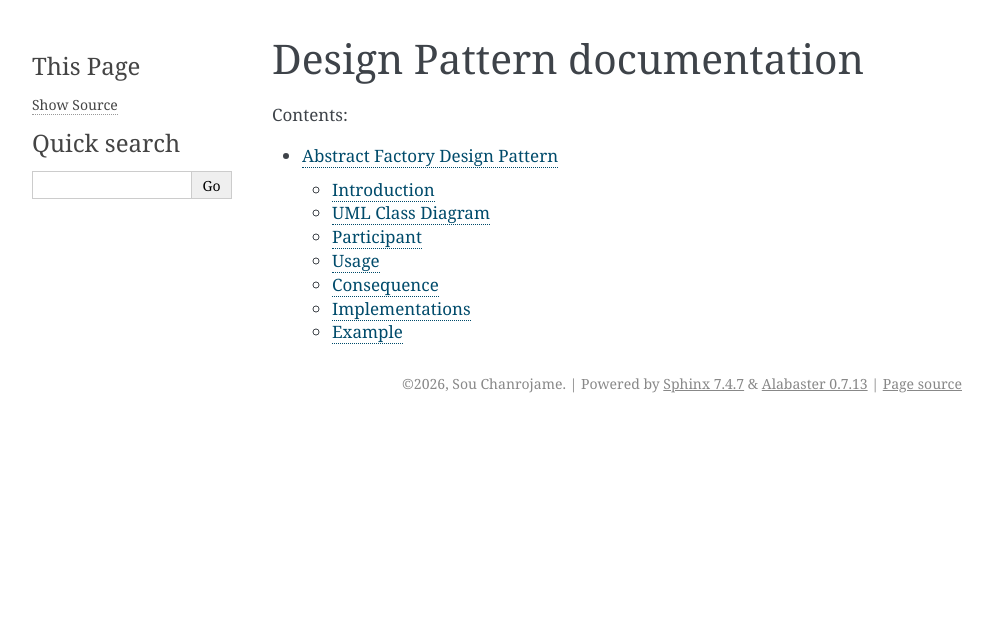
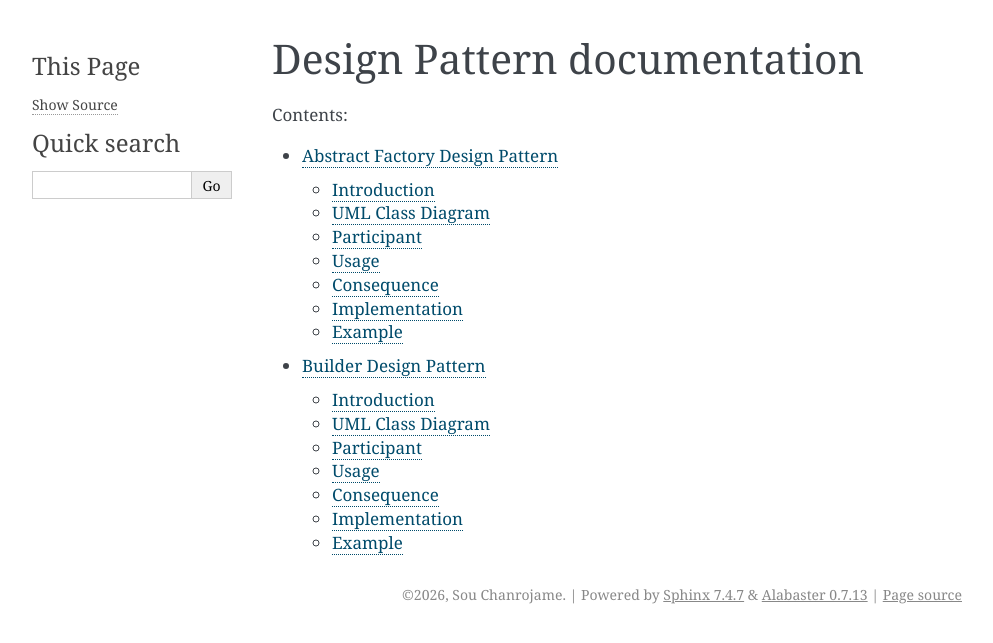
Before and after one commit to james5635/GeekForGeek-Design-Pattern, a Sphinx documentation site: the page built from docs/source/index.rst, in a window 1280 px wide. Shown: the top 643 px of the page, without its empty margins (148-1141 px from the left). Built offline with Sphinx 7.4.7, drawn with Linux system fonts in a browser that asks for light colours; some of the changed lines change nothing that is shown.

Commit message:
add builder pattern

```diff
--- a/docs/source/abstract-factory.rst
+++ b/docs/source/abstract-factory.rst
@@ -42,8 +42,8 @@ Consequence
 - It promotes consistency among products.
 - Supporting new kinds of products is difficult.
 
-Implementations
----------------
+Implementation
+--------------
 
 - Factories as singletons
 - Creating the products.
--- /dev/null
+++ b/docs/source/builder.rst
@@ -0,0 +1,314 @@
+Builder Design Pattern
+======================
+
+Introduction
+------------
+
+Builder Pattern separate the construction of a complex object from its representation so that the same construction process can create different representations.
+
+UML Class Diagram
+-----------------
+
+Participant
+-----------
+
+- Builder
+- ConcreteBuilder
+- Director
+- Product
+
+Usage
+-----
+
+Use the Builder pattern when:
+- the algorithm for creating a complex object should be independent of the parts that make up the object and how they're assembled.
+- the construction process must allow different representations for the object that's constructed.
+
+Consequence
+-----------
+
+- It lets you vary a product's internal representation.
+- It isolates code for construction and representation.
+- It gives you finer control over the construction process
+
+Implementation
+--------------
+
+- An abstract Builder class
+- Assembly and construction interface
+- Why no abstract class for products?
+- Empty methods as default in Builder
+
+Example
+-------
+
+1. Building a House
+~~~~~~~~~~~~~~~~~~~
+
+Constructing a house involves multiple steps such as building walls, roof, doors, and windows. Different types of houses (Wooden, Concrete) require different implementations, but the construction process is similar. We want to separate how the house is built from what type of house is built.
+
+.. code-block:: java
+
+    // Product
+    class House {
+        private String foundation;
+        private String walls;
+        private String roof;
+
+        public void setFoundation(String foundation) { this.foundation = foundation; }
+        public void setWalls(String walls) { this.walls = walls; }
+        public void setRoof(String roof) { this.roof = roof; }
+
+        @Override
+        public String toString() {
+            return "House with " + foundation + ", " + walls + ", " + roof;
+        }
+    }
+
+    // Builder
+    interface HouseBuilder {
+        void buildFoundation();
+        void buildWalls();
+        void buildRoof();
+        House getHouse();
+    }
+
+    // ConcreteBuilder
+    class WoodenHouseBuilder implements HouseBuilder {
+        private House house = new House();
+
+        public void buildFoundation() {
+            house.setFoundation("Wooden Foundation");
+        }
+
+        public void buildWalls() {
+            house.setWalls("Wooden Walls");
+        }
+
+        public void buildRoof() {
+            house.setRoof("Wooden Roof");
+        }
+
+        public House getHouse() {
+            return house;
+        }
+    }
+
+    // Director
+    class ConstructionEngineer {
+        private HouseBuilder builder;
+
+        public ConstructionEngineer(HouseBuilder builder) {
+            this.builder = builder;
+        }
+
+        public House constructHouse() {
+            builder.buildFoundation();
+            builder.buildWalls();
+            builder.buildRoof();
+            return builder.getHouse();
+        }
+    }
+
+    // Usage
+    public class Main {
+        public static void main(String[] args) {
+            HouseBuilder builder = new WoodenHouseBuilder();
+            ConstructionEngineer engineer = new ConstructionEngineer(builder);
+
+            House house = engineer.constructHouse();
+            System.out.println(house);
+        }
+    }
+
+2. Building a Computer
+~~~~~~~~~~~~~~~~~~~~~~
+
+When assembling a computer, we must install CPU, RAM, Storage, and GPU. Different computer types (Gaming PC, Office PC) require different configurations. We want to construct computers step-by-step without exposing the internal assembly process.
+
+.. code-block:: java
+
+    // Product
+    class Computer {
+        private String cpu;
+        private String ram;
+        private String storage;
+        private String gpu;
+
+        public void setCpu(String cpu) { this.cpu = cpu; }
+        public void setRam(String ram) { this.ram = ram; }
+        public void setStorage(String storage) { this.storage = storage; }
+        public void setGpu(String gpu) { this.gpu = gpu; }
+
+        @Override
+        public String toString() {
+            return "CPU: " + cpu + ", RAM: " + ram +
+                ", Storage: " + storage + ", GPU: " + gpu;
+        }
+    }
+
+    // Builder
+    interface ComputerBuilder {
+        void buildCpu();
+        void buildRam();
+        void buildStorage();
+        void buildGpu();
+        Computer getComputer();
+    }
+
+    // ConcreteBuilder
+    class GamingComputerBuilder implements ComputerBuilder {
+        private Computer computer = new Computer();
+
+        public void buildCpu() {
+            computer.setCpu("Intel i9");
+        }
+
+        public void buildRam() {
+            computer.setRam("32GB RAM");
+        }
+
+        public void buildStorage() {
+            computer.setStorage("1TB SSD");
+        }
+
+        public void buildGpu() {
+            computer.setGpu("RTX 4090");
+        }
+
+        public Computer getComputer() {
+            return computer;
+        }
+    }
+
+    // Director
+    class ComputerDirector {
+        private ComputerBuilder builder;
+
+        public ComputerDirector(ComputerBuilder builder) {
+            this.builder = builder;
+        }
+
+        public Computer buildComputer() {
+            builder.buildCpu();
+            builder.buildRam();
+            builder.buildStorage();
+            builder.buildGpu();
+            return builder.getComputer();
+        }
+    }
+
+    // Usage
+    public class Main {
+        public static void main(String[] args) {
+            ComputerBuilder builder = new GamingComputerBuilder();
+            ComputerDirector director = new ComputerDirector(builder);
+
+            Computer computer = director.buildComputer();
+            System.out.println(computer);
+        }
+    }
+
+3. Email Builder [Fluent Builder Pattern]
+~~~~~~~~~~~~~~~~
+
+A SaaS platform sends different kinds of emails (welcome, invoice, marketing). Every email needs From, To, and Subject, but CC, BCC, body type, and attachments are optional. The Builder pattern makes creating these emails clean, safe, and readable.
+
+.. code-block:: java
+
+    import java.util.ArrayList;
+    import java.util.List;
+
+    class Email {
+        private final String from;
+        private final String to;
+        private final String subject;
+        private final String body;
+        private final List<String> cc;
+        private final List<String> attachments;
+
+        private Email(Builder builder) {
+            this.from = builder.from;
+            this.to = builder.to;
+            this.subject = builder.subject;
+            this.body = builder.body;
+            this.cc = builder.cc;
+            this.attachments = builder.attachments;
+        }
+
+        @Override
+        public String toString() {
+            return "✉️ Email [From: " + from + ", To: " + to + ", Subject: " + subject +
+                ", CC: " + cc + ", Attachments: " + attachments + "]";
+        }
+
+        static class Builder {
+            private String from;
+            private String to;
+            private String subject;
+            private String body = "";
+            private List<String> cc = new ArrayList<>();
+            private List<String> attachments = new ArrayList<>();
+
+            public Builder from(String from) {
+                this.from = from;
+                return this;
+            }
+
+            public Builder to(String to) {
+                this.to = to;
+                return this;
+            }
+
+            public Builder subject(String subject) {
+                this.subject = subject;
+                return this;
+            }
+
+            public Builder body(String body) {
+                this.body = body;
+                return this;
+            }
+
+            public Builder addCc(String email) {
+                this.cc.add(email);
+                return this;
+            }
+
+            public Builder addAttachment(String file) {
+                this.attachments.add(file);
+                return this;
+            }
+
+            public Email build() {
+                if (from == null || to == null || subject == null) {
+                    throw new IllegalStateException("From, To and Subject are required for email");
+                }
+                return new Email(this);
+            }
+        }
+    }
+
+    public class Main {
+        public static void main(String[] args) {
+            Email welcome = new Email.Builder()
+                    .from("noreply@startup.com")
+                    .to("newuser@gmail.com")
+                    .subject("Welcome to Our Platform!")
+                    .body("Thank you for joining us 🎉")
+                    .addCc("founder@startup.com")
+                    .addAttachment("welcome-guide.pdf")
+                    .build();
+
+            Email invoice = new Email.Builder()
+                    .from("billing@company.com")
+                    .to("client@business.com")
+                    .subject("Your Invoice for February")
+                    .body("Please find attached invoice.")
+                    .addAttachment("invoice-2025-02.pdf")
+                    .build();
+
+            System.out.println(welcome);
+            System.out.println(invoice);
+        }
+    }
--- a/docs/source/index.rst
+++ b/docs/source/index.rst
@@ -12,3 +12,4 @@ Design Pattern documentation
    :caption: Contents:
 
    abstract-factory
+   builder
```
